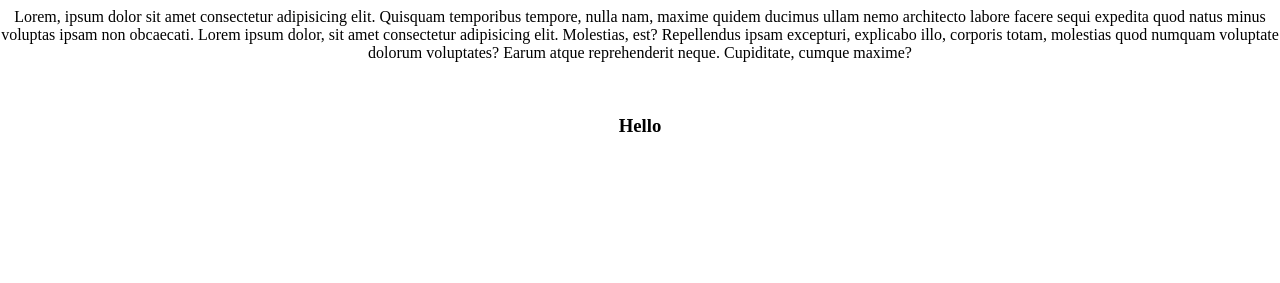
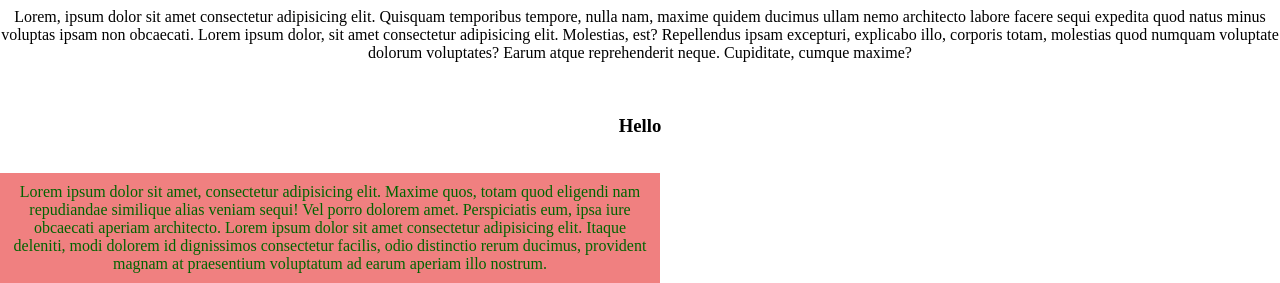
Before and after one commit to utsavvaghela2904/my-project, a plain HTML site: page index.html in a window 1280 px wide. Shown: the part 765-1048 px from the top of the page. Before the commit the page ends 920 px from the top, so only its background shows below. Drawn offline with Linux system fonts and the light colour scheme.

Commit message:
add div tag

```diff
--- a/index.html
+++ b/index.html
@@ -20,5 +20,7 @@
     <p>Lorem, ipsum dolor sit amet consectetur adipisicing elit. Quisquam temporibus tempore, nulla nam, maxime quidem ducimus ullam nemo architecto labore facere sequi expedita quod natus minus voluptas ipsam non obcaecati. Lorem ipsum dolor, sit amet consectetur adipisicing elit. Molestias, est? Repellendus ipsam excepturi, explicabo illo, corporis totam, molestias quod numquam voluptate dolorum voluptates? Earum atque reprehenderit neque. Cupiditate, cumque maxime?</p>
     <br>
     <h3>Hello</h3>
+    <br>
+    <div>Lorem ipsum dolor sit amet, consectetur adipisicing elit. Maxime quos, totam quod eligendi nam repudiandae similique alias veniam sequi! Vel porro dolorem amet. Perspiciatis eum, ipsa iure obcaecati aperiam architecto. Lorem ipsum dolor sit amet consectetur adipisicing elit. Itaque deleniti, modi dolorem id dignissimos consectetur facilis, odio distinctio rerum ducimus, provident magnam at praesentium voluptatum ad earum aperiam illo nostrum.</div>
 </body>
 </html>
--- a/style1.css
+++ b/style1.css
@@ -27,3 +27,11 @@ img:hover{
     filter: grayscale(0);
     border-radius: 10%;
 }
+
+div{
+    width: 50%;
+    padding: 10px;
+    border: none;
+    background-color: lightcoral;
+    color: darkgreen;
+}
```
